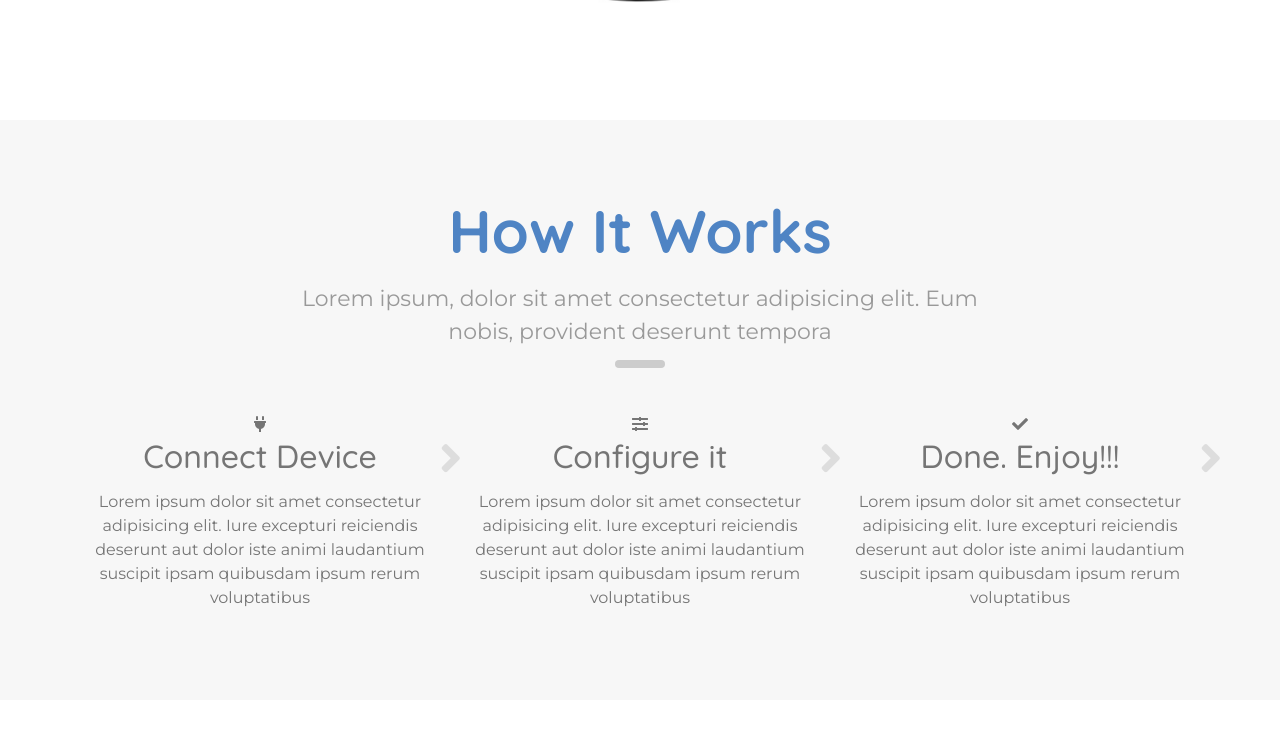
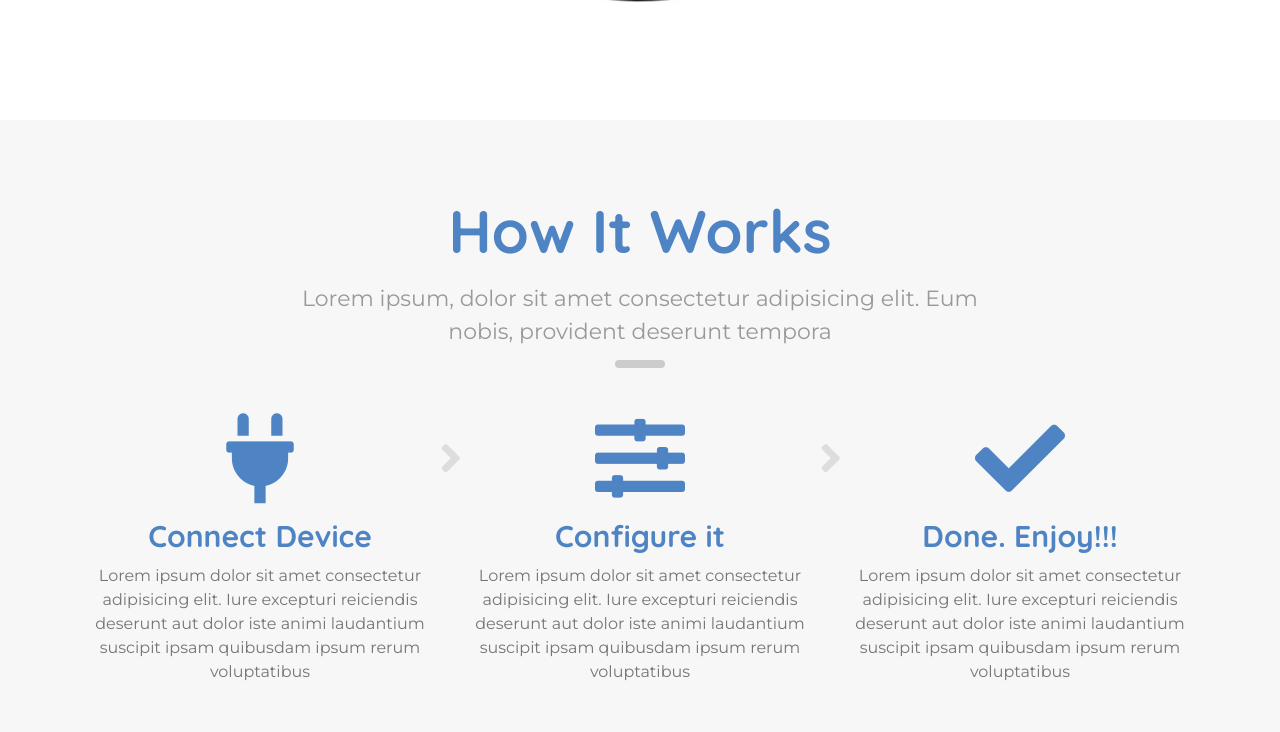
Before and after one commit to Donung/Product-landing-page, a plain HTML site: page index.html in a window 1280 px wide. Shown: the part 1414-2146 px from the top of the page. Before the commit the page ends 2114 px from the top, so only its background shows below. Drawn offline with nearby package versions, Linux system fonts and the light colour scheme; files whose address does not match are found by name.

Commit message:
Process Section

```diff
--- a/css/style.css
+++ b/css/style.css
@@ -260,3 +260,21 @@ h6 {
     font-size: 45px;
     color: #dddddd;
 }
+#process .col-md-4:last-child .process-col::after {
+    display: none;
+}
+#process .process-col i {
+    color: #4f84c4;
+    font-size: 90px;
+    margin-bottom: 15px;
+}
+#process .process-col h2 {
+    color: #4f84c4;
+    font-size: 30px;
+    font-weight: 700;
+    margin-bottom: 10px;
+}
+#process .process-col p {
+    font-size: 16px;
+    margin: 0;
+}
```
